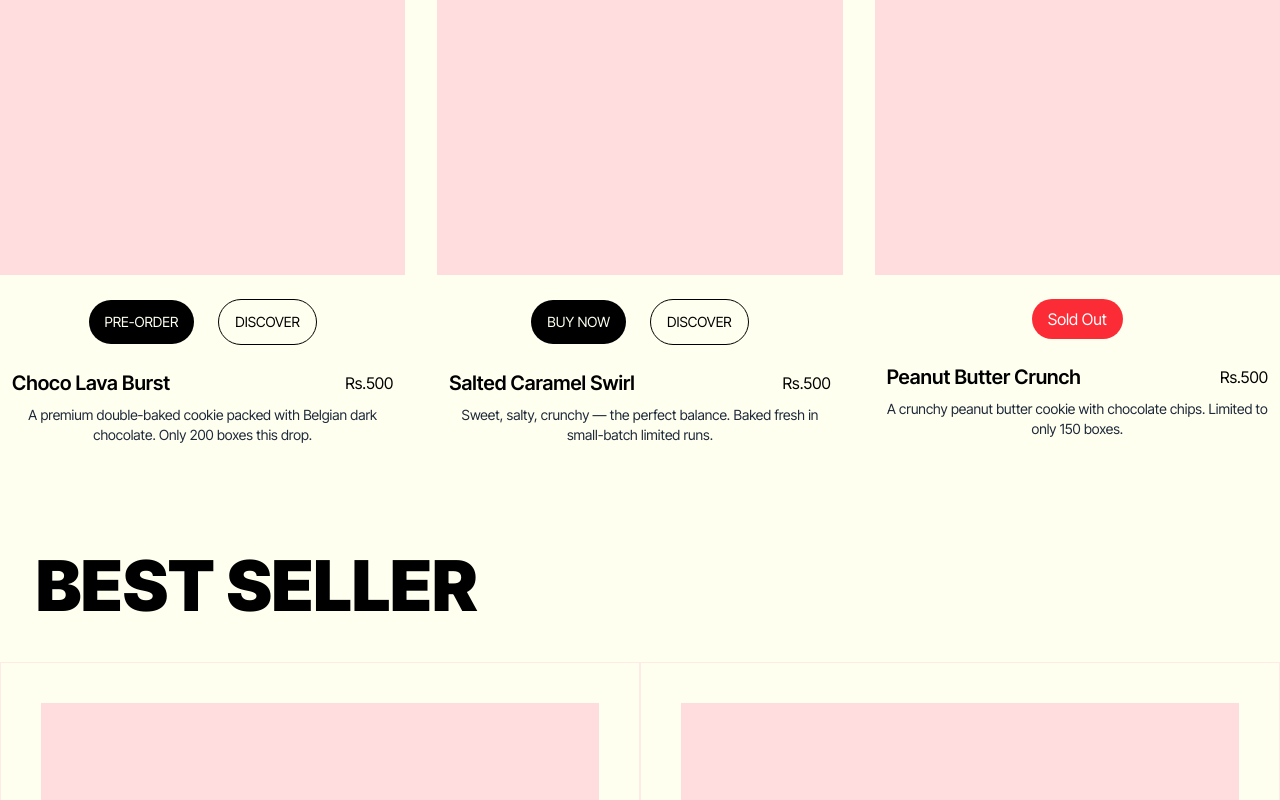
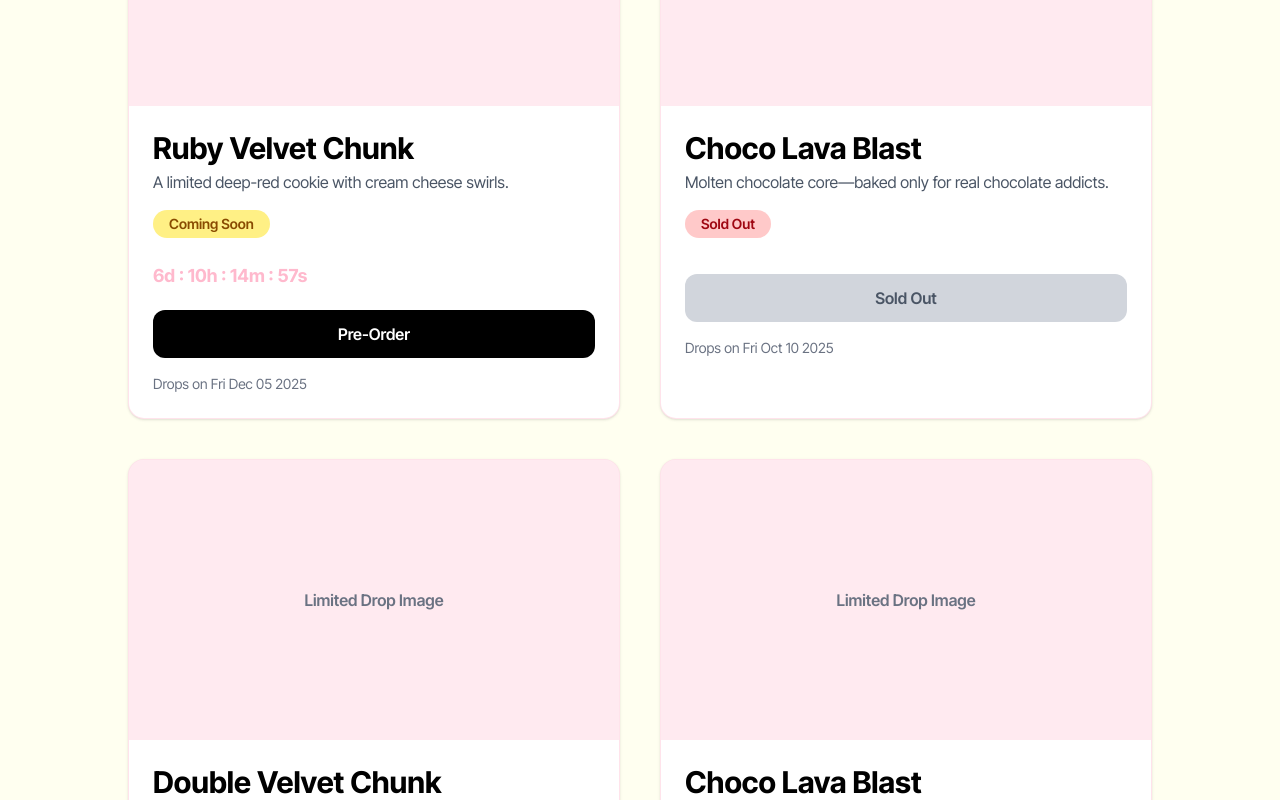
Before and after one commit to mussadiqkhan6886/chunkd, a Next.js app: page / in a window 1280 px wide. Shown: the part 1000-1800 px from the top of the page. Built offline with nearby package versions, Linux system fonts and the light colour scheme.

Commit message:
now contact page

```diff
--- a/app/(main)/drops/page.tsx
+++ b/app/(main)/drops/page.tsx
@@ -1,11 +1,25 @@
-import React from 'react'
+'use client';
 
-const page = () => {
+import LimitedCard from '@/components/mainComp/LimitedCard';
+
+const DropsPage = () => {
+
   return (
-    <main>
+    <main className="max-w-7xl mx-auto pt-30 p-5">
 
+      {/* Heading */}
+      <h1 className="text-6xl font-bold text-center mb-3">This Week’s Drops</h1>
+      <p className="text-center text-gray-600 max-w-2xl mx-auto mb-12">
+        Limited-edition flavours dropping every week.
+        Once they’re gone — they’re gone. Stay ready, don’t miss out.
+      </p>
+
+      {/* Drops Grid */}
+      <div className="grid max-w-5xl mx-auto grid-cols-1 md:grid-cols-2 gap-10">
+        <LimitedCard />
+      </div>
     </main>
-  )
-}
+  );
+};
 
-export default page
+export default DropsPage;
--- /dev/null
+++ b/components/mainComp/LimitedCard.tsx
@@ -0,0 +1,120 @@
+'use client';
+
+import { dropsData } from '@/lib/constants';
+import React, { useEffect, useState } from 'react'
+
+const LimitedCard = () => {
+    const [now, setNow] = useState(new Date());
+
+    const [mounted, setMounted] = useState(false);
+
+    useEffect(() => {
+    setMounted(true);
+    }, []);
+
+
+  useEffect(() => {
+    const interval = setInterval(() => setNow(new Date()), 1000);
+    return () => clearInterval(interval);
+  }, []);
+
+  //@ts-ignore
+  const getStatus = (drop: any) => {
+    const release = new Date(drop.releaseDate);
+    const end = new Date(release);
+    end.setDate(end.getDate() + drop.durationDays);
+
+    if (now < release) return "Coming Soon";
+    if (now >= release && now < end && !drop.soldOut) return "Live";
+    return "Sold Out";
+  };
+
+  //@ts-ignore
+  const getCountdown = (drop: any) => {
+    const release = new Date(drop.releaseDate);
+    const diff = release.getTime() - now.getTime();
+
+    if (diff <= 0) return "00 : 00 : 00 : 00";
+
+    const d = Math.floor(diff / (1000 * 60 * 60 * 24));
+    const h = Math.floor((diff / (1000 * 60 * 60)) % 24);
+    const m = Math.floor((diff / (1000 * 60)) % 60);
+    const s = Math.floor((diff / 1000) % 60);
+
+    return `${d}d : ${h}h : ${m}m : ${s}s`;
+  };
+  return (
+    <>
+      {dropsData.map((drop) => {
+          const status = getStatus(drop);
+          const countdown = getCountdown(drop);
+          const release = new Date(drop.releaseDate);
+
+          return (
+            <div
+              key={drop.id}
+              className="border border-soft/40 rounded-2xl overflow-hidden bg-white shadow-sm"
+            >
+              {/* Image Placeholder */}
+              <div className="h-70 bg-soft/30 flex items-center justify-center text-gray-500 font-semibold">
+                Limited Drop Image
+              </div>
+
+              {/* Info */}
+              <div className="p-6">
+                <h2 className="text-3xl font-bold mb-1">{drop.title}</h2>
+                <p className="text-gray-600 mb-4">{drop.description}</p>
+
+                {/* Status Badge */}
+                <span
+                  className={`inline-block px-4 py-1 rounded-full text-sm font-semibold mb-4
+                  ${
+                    status === "Coming Soon"
+                      ? "bg-yellow-200 text-yellow-800"
+                      : status === "Live"
+                      ? "bg-green-200 text-green-800"
+                      : "bg-red-200 text-red-800"
+                  }`}
+                >
+                  {status}
+                </span>
+
+                {/* Countdown */}
+                {mounted && status === "Coming Soon" && (
+                  <div className="mt-2 text-lg font-bold text-soft">
+                    {countdown}
+                  </div>
+                )}
+
+                {/* CTA Button */}
+                {status === "Coming Soon" && (
+                  <button className="mt-5 w-full py-3 rounded-xl bg-black text-white font-semibold ">
+                    Pre-Order
+                  </button>
+                )}
+
+                {status === "Live" && !drop.soldOut && (
+                  <button className="mt-5 w-full py-3 rounded-xl bg-soft text-white font-semibold hover:bg-soft/90 transition">
+                    Buy Now
+                  </button>
+                )}
+
+                {status === "Sold Out" && (
+                  <button className="mt-5 w-full py-3 rounded-xl bg-gray-300 text-gray-600 font-semibold cursor-not-allowed">
+                    Sold Out
+                  </button>
+                )}
+
+                {/* Release Date */}
+                <p className="text-sm text-gray-500 mt-4">
+                  {mounted && "Drops on " + release.toDateString()}
+                </p>
+              </div>
+            </div>
+          );
+        })}
+    </>
+  )
+}
+
+export default LimitedCard
--- a/lib/constants/index.ts
+++ b/lib/constants/index.ts
@@ -9,35 +9,41 @@ export const menuItems = [
     { label: 'Cart', ariaLabel: 'View Your Cart', link: '/cart' },
 ];
 
-export const limitedCookieDrops = [
+export const dropsData = [
   {
     id: 1,
-    price: 500,
-    name: "Choco Lava Burst",
-    image: "/images/choco-lava-burst.png",
-    description: "A premium double-baked cookie packed with Belgian dark chocolate. Only 200 boxes this drop.",
-    startTime: "2025-12-01T12:00:00Z", // ISO format
-    endTime: "2025-12-03T12:00:00Z",
+    title: "Ruby Velvet Chunk",
+    description: "A limited deep-red cookie with cream cheese swirls.",
+    releaseDate: "2025-12-05T00:00:00", // drop starts
+    durationDays: 7, // becomes 'Sold Out' after 7 days
+    soldOut: false,
   },
   {
     id: 2,
-    price: 500,
-    name: "Salted Caramel Swirl",
-    image: "/images/salted-caramel-swirl.png",
-    description: "Sweet, salty, crunchy — the perfect balance. Baked fresh in small-batch limited runs.",
-    startTime: "2025-11-28T12:00:00Z",
-    endTime: "2025-11-29T12:00:00Z",
+    title: "Choco Lava Blast",
+    description: "Molten chocolate core—baked only for real chocolate addicts.",
+    releaseDate: "2025-10-10T00:00:00",
+    durationDays: 7,
+    soldOut: true,
   },
   {
     id: 3,
-    price: 500,
-    name: "Peanut Butter Crunch",
-    image: "/images/peanut-butter-crunch.png",
-    description: "A crunchy peanut butter cookie with chocolate chips. Limited to only 150 boxes.",
-    startTime: "2025-11-20T12:00:00Z",
-    endTime: "2025-11-22T12:00:00Z",
+    title: "Double Velvet Chunk",
+    description: "A limited deep-red cookie with cream cheese swirls.",
+    releaseDate: "2025-11-25T00:00:00", // drop starts
+    durationDays: 7, // becomes 'Sold Out' after 7 days
+    soldOut: false,
+  },
+  {
+    id: 4,
+    title: "Choco Lava Blast",
+    description: "Molten chocolate core—baked only for real chocolate addicts.",
+    releaseDate: "2025-12-10T00:00:00",
+    durationDays: 7,
+    soldOut: false,
   },
 ];
+
 
 // data/bestSellers.js
 export const bestSellerCookies = [
--- a/sections/Drops.tsx
+++ b/sections/Drops.tsx
@@ -1,5 +1,5 @@
 import DropButton from '@/components/mainComp/DropButton'
-import { limitedCookieDrops } from '@/lib/constants'
+import LimitedCard from '@/components/mainComp/LimitedCard'
 import Image from 'next/image'
 import Link from 'next/link'
 import React from 'react'
@@ -8,24 +8,8 @@ const Drops = () => {
   return (
     <section className='width'>
       <h2 className='sectionTitle'>Limited Flavours</h2>
-      <div className='grid grid-cols-1 md:grid-cols-2 lg:grid-cols-3 gap-8 max-w-7xl mx-auto'>
-        {limitedCookieDrops.map(cookie => (
-          <div key={cookie.id} className='flex flex-col items-center gap-6'>
-            <div className='w-full h-[450px] bg-soft/50'>
-              {/* <Image  /> */}
-            </div>
-            <div className='flex items-center gap-7'>
-            <DropButton startTime = {cookie.startTime} endTime={cookie.endTime} />
-            </div>
-            <div className='text-center px-3'>
-              <div className='flex justify-between pb-2 items-center'>
-                <h3 className='text-xl font-semibold'>{cookie.name}</h3>
-                <h3>Rs.{cookie.price}</h3>
-              </div>
-              <p className='text-sm text-gray-800'>{cookie.description}</p>
-            </div>
-          </div>
-        ))}
+      <div className="grid max-w-5xl mx-auto grid-cols-1 md:grid-cols-2 gap-10">
+        <LimitedCard />
       </div>
     </section>
   )
```
